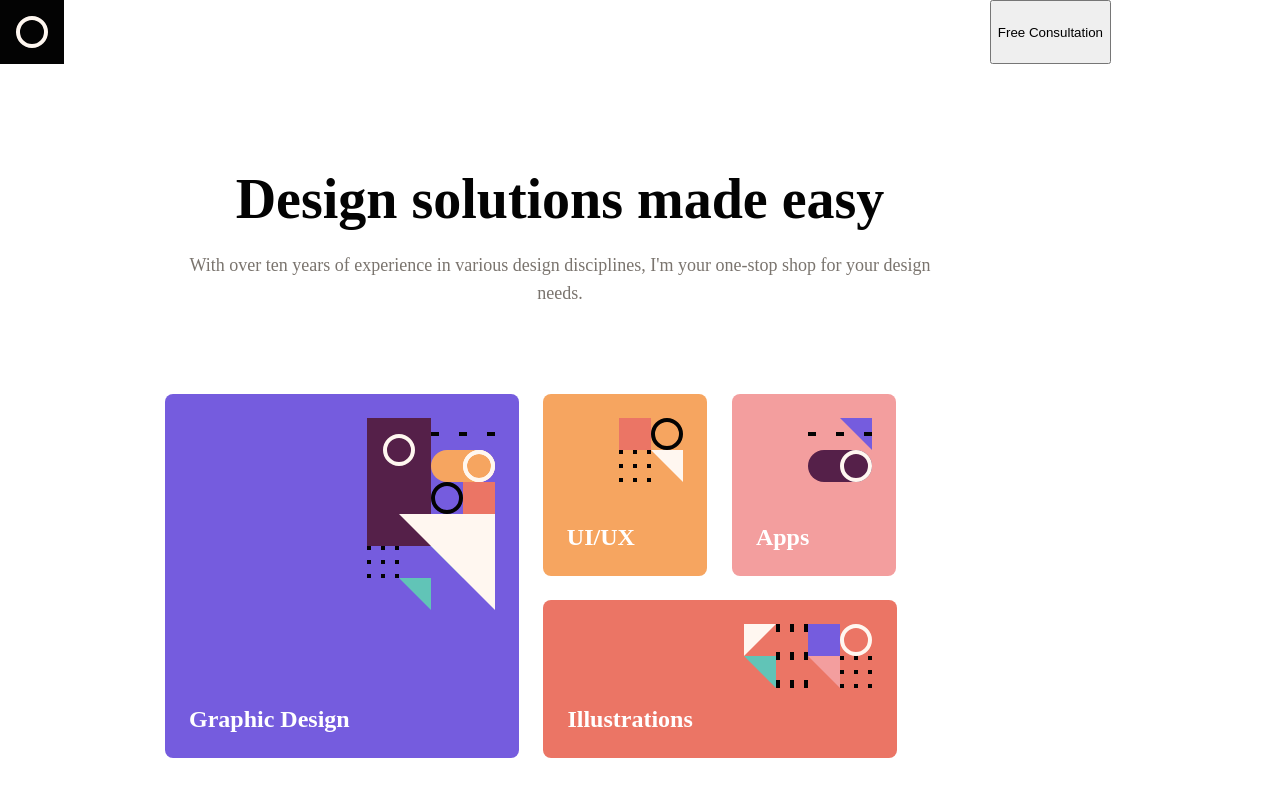
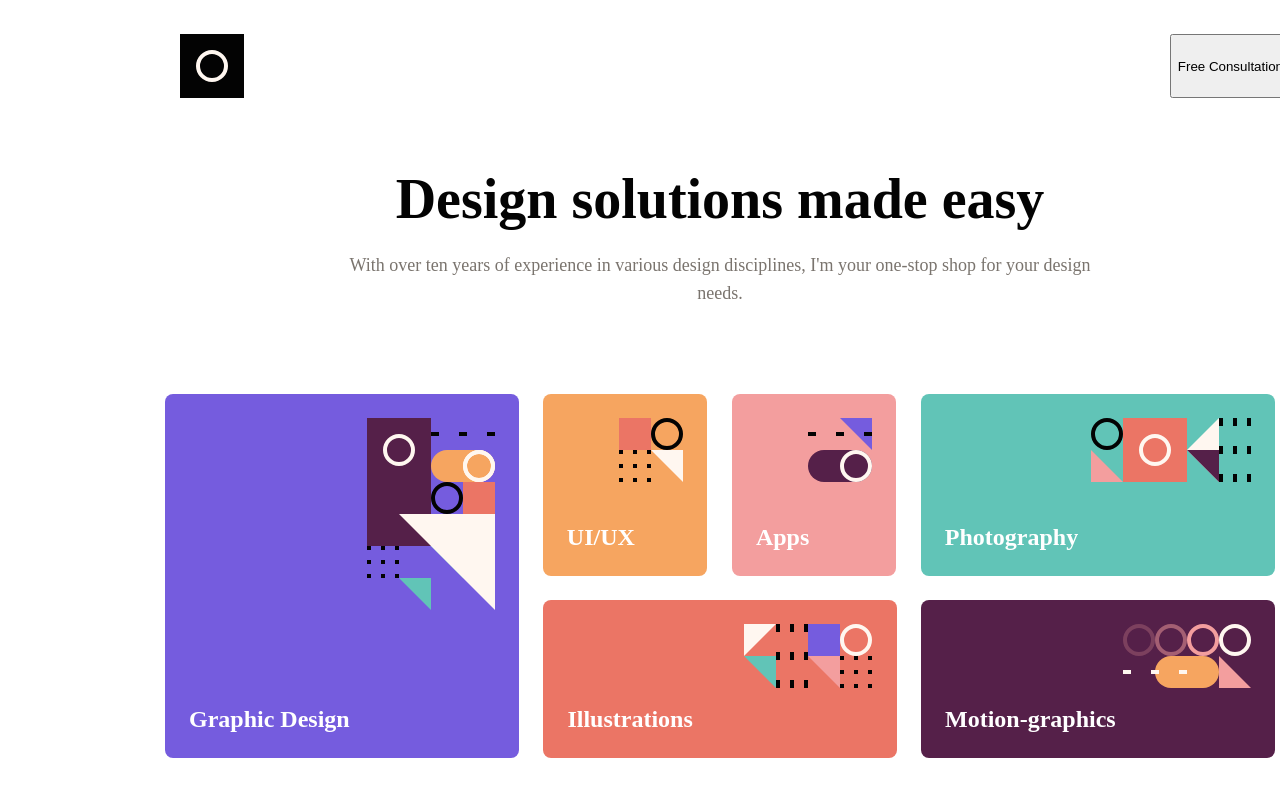
Before and after one commit to Devin-Jackson314/single-page-design-portfolio, an Angular app in the folder LandingPage/: page / in a window 1280 px wide. Shown: the top 796 px of the page. Built offline with nearby package versions, Linux system fonts and the light colour scheme.

Commit message:
still writing queries

```diff
--- a/LandingPage/src/app/app.component.html
+++ b/LandingPage/src/app/app.component.html
@@ -10,9 +10,9 @@
 
  <app-appscard></app-appscard>
 <app-illustrations></app-illustrations>
-<!--<app-photography></app-photography>
+<app-photography></app-photography>
 <app-motion-graphics></app-motion-graphics>
-<app-amy></app-amy>
+<!--<app-amy></app-amy>
  <app-my-work></app-my-work>
 <app-book></app-book>
 <br>
--- a/LandingPage/src/app/design-solution/design-solution.component.css
+++ b/LandingPage/src/app/design-solution/design-solution.component.css
@@ -62,7 +62,7 @@ position: absolute;
         line-height: 71px;
         text-align: center;
         color: #030303;
-        right: 160px;
+        right: 0px;
    }
 
    p{
@@ -75,7 +75,7 @@ position: absolute;
         line-height: 28px;
         text-align: center;
         color: #7A746E;
-        right: 160px;
+        right: 0px;
 
 
    }
--- a/LandingPage/src/app/header1-component/header-component.component.css
+++ b/LandingPage/src/app/header1-component/header-component.component.css
@@ -32,10 +32,11 @@ position:relative;
         display: flex;
         justify-content: center;
         justify-content:space-between;
+        position: relative;
 
         width: 1111px;
             height: 64px;
-            left: 165px;
+            left: 180px;
             top: 34px;
     }
 }
--- a/LandingPage/src/app/motion-graphics/motion-graphics.component.css
+++ b/LandingPage/src/app/motion-graphics/motion-graphics.component.css
@@ -35,3 +35,39 @@
             color: #FFFFFF;
     }
 }
+
+@media (max-width: 1440px){
+    div{
+        position: absolute;
+            width: 354px;
+            height: 158px;
+            left: 921px;
+            top: 600px;
+            background: #552049;
+                border-radius: 8px;
+    }
+
+    p{
+        position: absolute;
+            height: 30px;
+            left: 6.78%;
+            right: 29.1%;
+            top: calc(50% - 30px/2 + 40px);
+
+            font-family: 'Plus Jakarta Sans';
+            font-style: normal;
+            font-weight: 700;
+            font-size: 24px;
+            line-height: 30px;
+
+            color: #FFFFFF;
+    }
+
+    svg{
+        position: absolute;
+            width: 128px;
+            height: 64px;
+            left: 202px;
+            top: 24px;
+    }
+}
--- a/LandingPage/src/app/photography/photography.component.css
+++ b/LandingPage/src/app/photography/photography.component.css
@@ -37,3 +37,39 @@
 
     }
 }
+
+@media (max-width: 1440px){
+    div{
+        position: absolute;
+        width: 354px;
+        height: 182px;
+        left: 921px;
+        top: 394px;
+        background: #61C4B7;
+            border-radius: 8px;
+        }
+    }
+
+    svg{
+        position: absolute;
+            width: 160px;
+            height: 64px;
+            left: 170px;
+            top: 24px;
+    }
+
+    p{
+        position: absolute;
+            height: 30px;
+            left: 6.74%;
+            right: 41.83%;
+            top: calc(50% - 30px/2 + 52px);
+
+            font-family: 'Plus Jakarta Sans';
+            font-style: normal;
+            font-weight: 700;
+            font-size: 24px;
+            line-height: 30px;
+
+            color: #FFFFFF;
+    }
```
